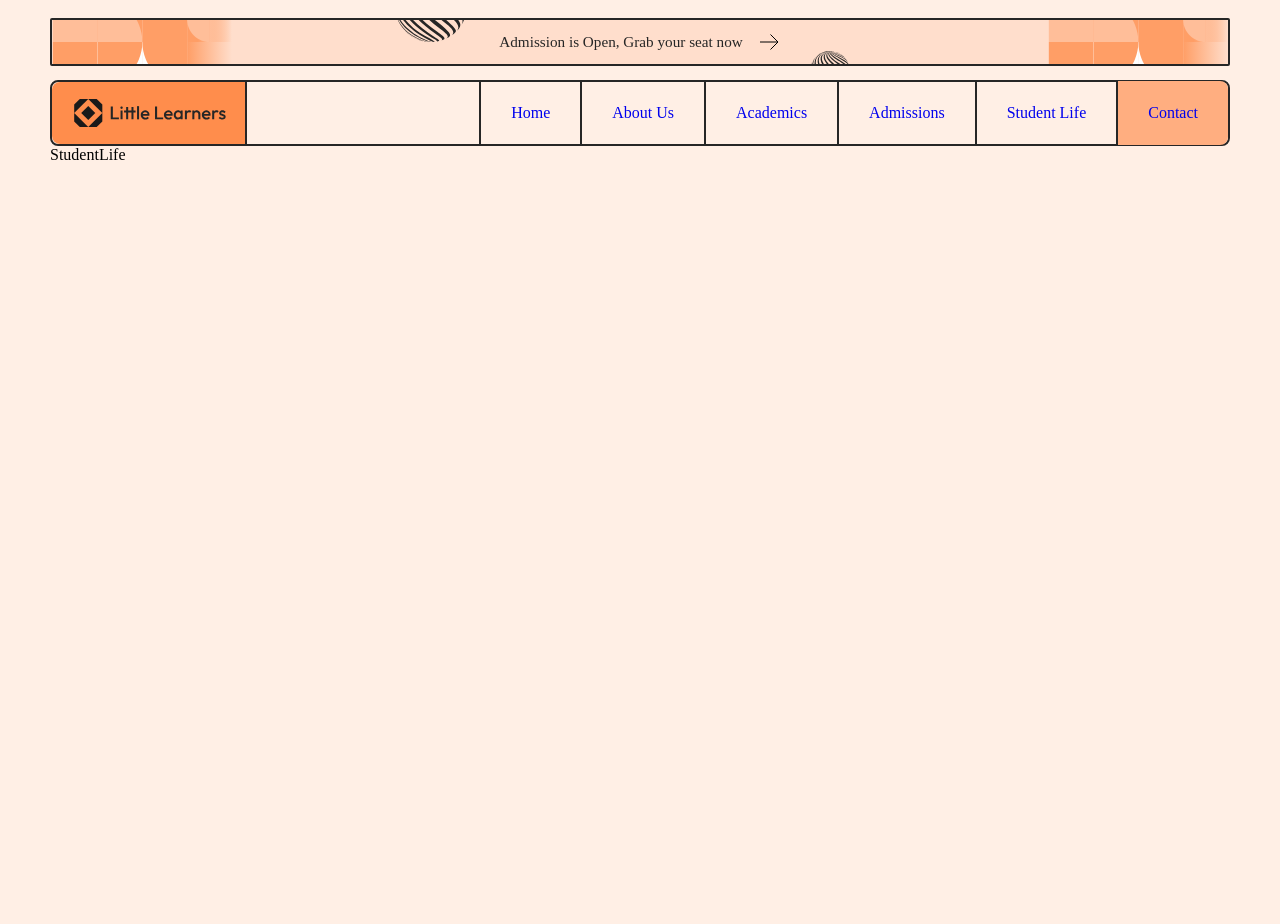
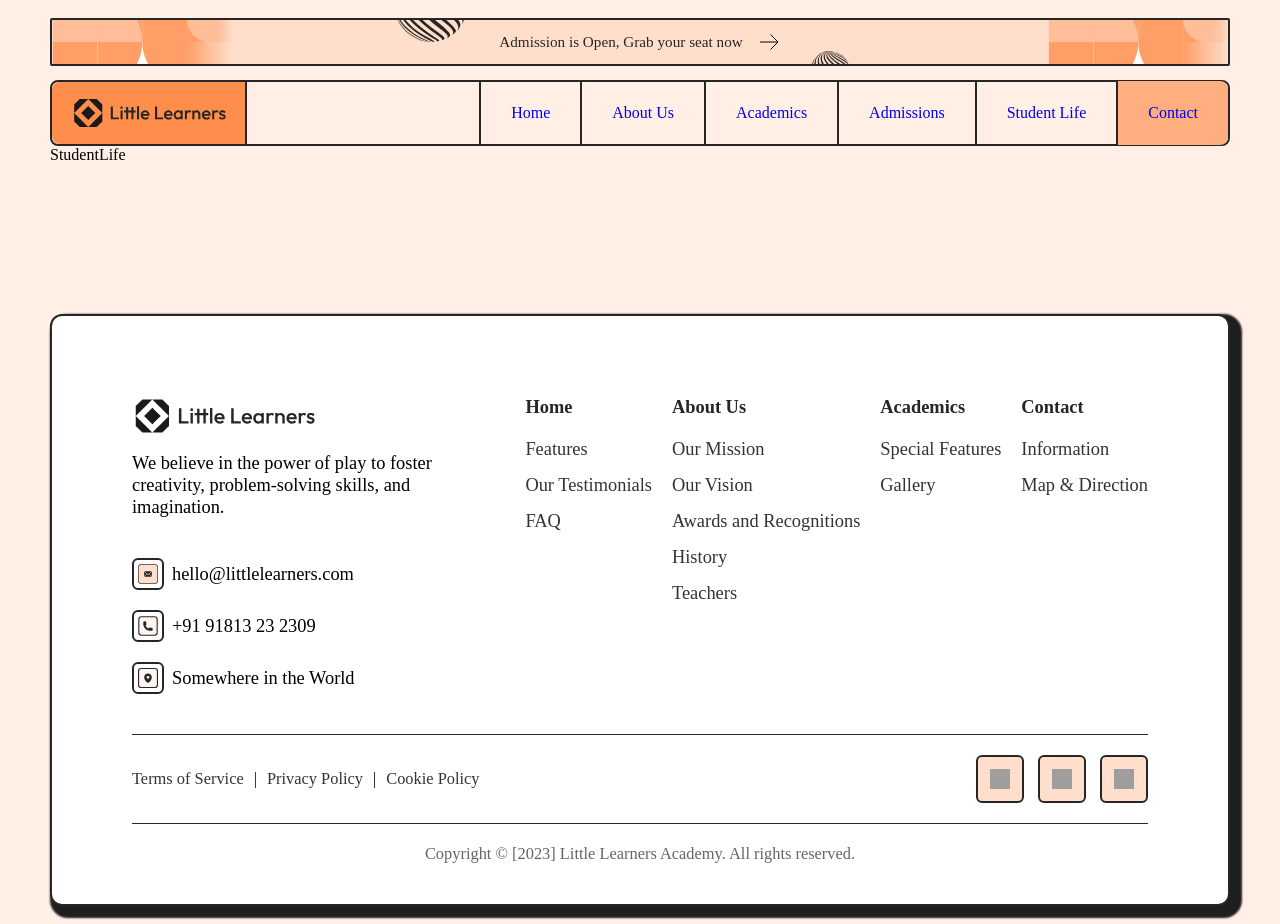
Before and after one commit to surajb0710/School-Education-Site, a React (Vite) app: page /studentlife in a window 1280 px wide. Before the commit the page ends 800 px from the top, so only its background shows below. Built offline with nearby package versions, Linux system fonts and the light colour scheme; grey boxes are pictures that could not be loaded; a web font is replaced by a local one.

Commit message:
Footer Updated

```diff
--- a/package.json
+++ b/package.json
@@ -11,6 +11,7 @@
   },
   "dependencies": {
     "react": "^18.3.1",
+    "react-anchor-link-smooth-scroll": "^1.0.12",
     "react-dom": "^18.3.1",
     "react-router-dom": "^7.1.3"
   },
@@ -24,8 +25,8 @@
     "eslint-plugin-react-hooks": "^5.0.0",
     "eslint-plugin-react-refresh": "^0.4.16",
     "globals": "^15.14.0",
-    "vite": "^6.0.5",
     "react-slick": "^0.30.3",
-    "slick-carousel": "^1.8.1"
+    "slick-carousel": "^1.8.1",
+    "vite": "^6.0.5"
   }
 }
--- a/src/App.jsx
+++ b/src/App.jsx
@@ -7,6 +7,7 @@ import StudentLife from './pages/StudentLife';
 import Header from './components/Header';
 
 import './css/style.css';
+import Footer from './components/Footer';
 
 function App() {
   return (
@@ -20,6 +21,7 @@ function App() {
           <Route path="/contact" element={<Contact />} />
           <Route path="/studentlife" element={<StudentLife />} />
         </Routes>
+        <Footer />
       </BrowserRouter>
     </>
   );
--- /dev/null
+++ b/src/components/Footer.jsx
@@ -0,0 +1,127 @@
+import { svgs } from '../assets/assets.js';
+import { Link } from 'react-router-dom';
+import AnchorLink from 'react-anchor-link-smooth-scroll';
+
+const Footer = () => {
+  return (
+    <footer className="footer">
+      <div>
+        <div className="logo-container-contact-details">
+          <div className="logo-container-tagline">
+            <img
+              src={svgs.logo_laptop}
+              alt=""
+              width="182.69px"
+              height="40px"
+              className="logo"
+            />
+            <p>
+              We believe in the power of play to foster creativity,
+              problem-solving skills, and imagination.
+            </p>
+          </div>
+          <div className="contact-details">
+            <div className="contact-details__email">
+              <div>
+                <img
+                  src={svgs.email}
+                  alt=""
+                  className="size-6"
+                  width="20px"
+                  height="20px"
+                />
+              </div>
+              <p>hello@littlelearners.com</p>
+            </div>
+            <div className="contact-details__phone-number">
+              <div>
+                <img
+                  src={svgs.phone}
+                  alt=""
+                  className="size-6"
+                  width="20px"
+                  height="20px"
+                />
+              </div>
+              <p>+91 91813 23 2309</p>
+            </div>
+            <div className="contact-details__address">
+              <div>
+                <img
+                  src={svgs.location_pin}
+                  alt=""
+                  className="size-6"
+                  width="20px"
+                  height="20px"
+                />
+              </div>
+
+              <p>Somewhere in the World</p>
+            </div>
+          </div>
+        </div>
+        <div className="sitemap">
+          <div className="sitemap__home">
+            <Link to="/">Home</Link>
+            <AnchorLink href="#features">Features</AnchorLink>
+            <AnchorLink href="#testimonials">Our Testimonials</AnchorLink>
+            <AnchorLink href="#faq">FAQ</AnchorLink>
+          </div>
+          <div className="sitemap__about-us">
+            <Link to="/about-us">About Us</Link>
+            <a href="">Our Mission</a>
+            <a href="">Our Vision</a>
+            <a href="">Awards and Recognitions</a>
+            <a href="">History</a>
+            <a href="">Teachers</a>
+          </div>
+          <div className="sitemap__academics">
+            <Link to="/academics">Academics</Link>
+            <a href="">Special Features</a>
+            <a href="">Gallery</a>
+          </div>
+          <div className="sitemap__contact-us">
+            <Link to="/contact-us">Contact</Link>
+            <a href="">Information</a>
+            <a href="">Map & Direction</a>
+          </div>
+        </div>
+      </div>
+      <div className="links-social-handles">
+        <div className="links">
+          <a href="">Terms of Service</a>
+          <p>|</p>
+          <a href="">Privacy Policy</a>
+          <p>|</p>
+          <a href="">Cookie Policy</a>
+        </div>
+        <div className="social-handles">
+          <div>
+            <img
+              src="./assets/facebook.svg"
+              alt=""
+              width="20px"
+              height="20px"
+            />
+          </div>
+          <div>
+            <img src="./assets/twitter.svg" alt="" width="20px" height="20px" />
+          </div>
+          <div>
+            <img
+              src="./assets/linkedin.svg"
+              alt=""
+              width="20px"
+              height="20px"
+            />
+          </div>
+        </div>
+      </div>
+      <p className="copyright-text">
+        Copyright © [2023] Little Learners Academy. All rights reserved.
+      </p>
+    </footer>
+  );
+};
+
+export default Footer;
```
Also changed, not shown: 1 other file (tests, documents, lock files or other folders).
